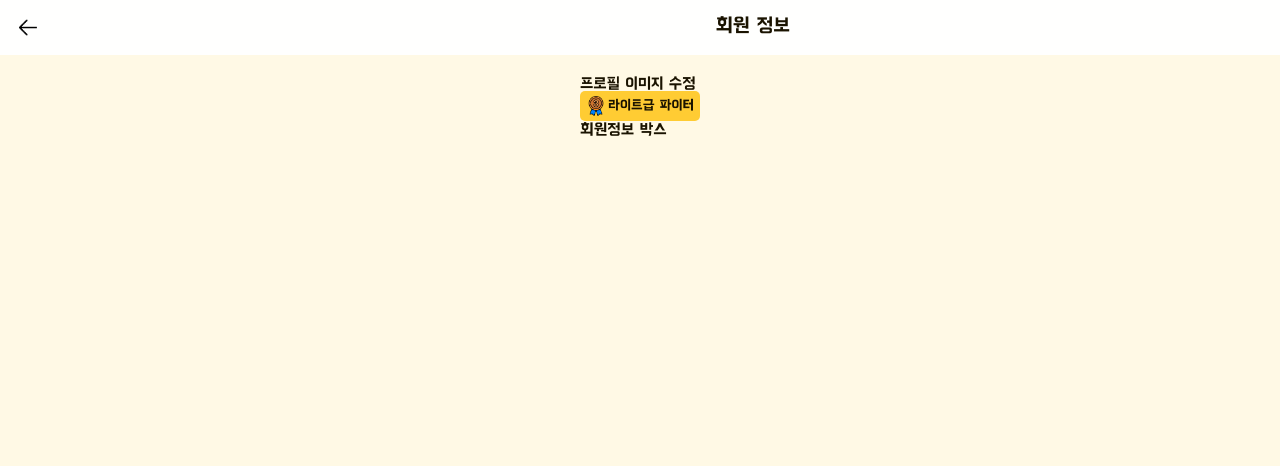
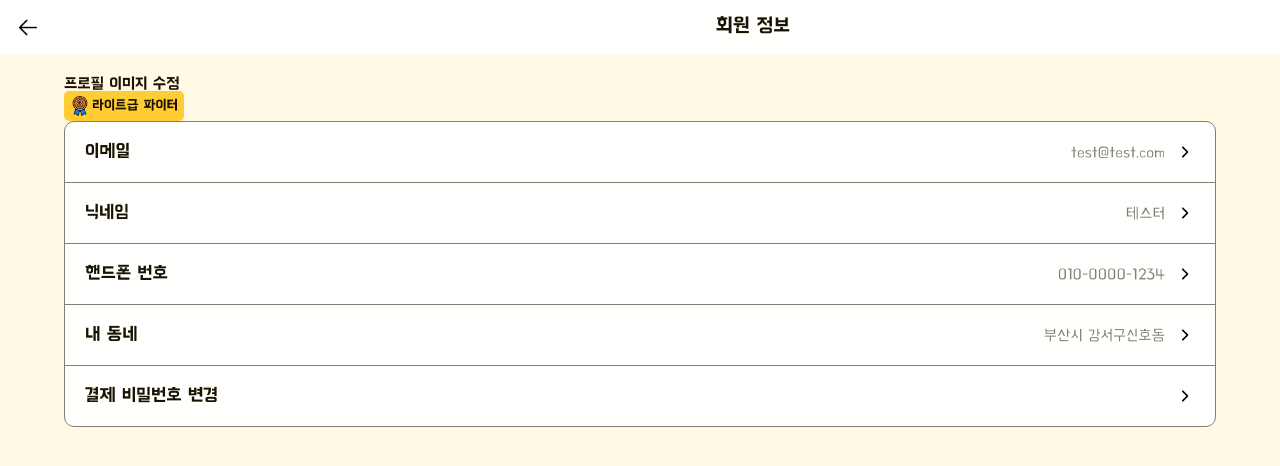
Before and after one commit to yty455/Street-Food-Fighter, a Next.js app in the folder frontend/customer/: page /userinfo in a window 1280 px wide. Shown: the top 466 px of the page. Built offline with nearby package versions, Linux system fonts and the light colour scheme; no server answers.

Commit message:
Feat: Info box 컴포넌트 생성 및 디자인

```diff
--- /dev/null
+++ b/frontend/customer/src/components/userinfo/infobox/Userinfo.styled.tsx
@@ -0,0 +1,58 @@
+import styled, { css } from 'styled-components';
+
+const BoxContainer = styled.div.attrs<any>((props) => ({}))`
+  ${(props) => {
+    const white = props.theme.colors.white;
+    const gray = props.theme.colors.gray;
+
+    return css`
+      display: flex;
+      flex-direction: column;
+      background-color: ${white};
+      align-items: center;
+      border-radius: 10px;
+      width: 90vw;
+      border: 0.5px solid ${gray};
+    `;
+  }};
+`;
+
+const ContentBox = styled.div.attrs<any>((props) => ({}))`
+  ${(props) => {
+    const gray = props.theme.colors.gray;
+
+    return css`
+      padding: 20px;
+      display: flex;
+      width: 100%;
+      justify-content: space-between;
+      border-bottom: 0.5px solid ${gray};
+
+      &:last-child {
+        border-bottom: none;
+      }
+    `;
+  }};
+`;
+
+const Right = styled.div`
+  display: flex;
+  gap: 10px;
+  align-items: center;
+`;
+
+const Content = styled.div.attrs<any>((props) => ({}))`
+  ${(props) => {
+    const font = props.theme.fonts.air;
+    const gray = props.theme.colors.gray;
+    return css`
+      font-family: ${font};
+      color: ${gray};
+    `;
+  }};
+`;
+
+const InfoTitle = styled.div`
+  font-size: 18px;
+`;
+export { BoxContainer, ContentBox, Right, Content, InfoTitle };
--- /dev/null
+++ b/frontend/customer/src/components/userinfo/infobox/index.tsx
@@ -0,0 +1,47 @@
+import { user } from '@/temp/user';
+import { BoxContainer, Content, ContentBox, InfoTitle, Right } from './Userinfo.styled';
+
+const InfoBox = () => {
+  const curuser = user;
+  return (
+    <BoxContainer>
+      <ContentBox>
+        <InfoTitle>이메일</InfoTitle>
+        <Right>
+          <Content>{curuser.email}</Content>
+          <img src="/images/common/right.png" style={{ height: '20px' }} />
+        </Right>
+      </ContentBox>
+      <ContentBox>
+        <InfoTitle>닉네임</InfoTitle>
+        <Right>
+          <Content>{curuser.nickname}</Content>
+          <img src="/images/common/right.png" style={{ height: '20px' }} />
+        </Right>
+      </ContentBox>
+      <ContentBox>
+        <InfoTitle>핸드폰 번호</InfoTitle>
+        <Right>
+          <Content>{curuser.phone}</Content>
+          <img src="/images/common/right.png" style={{ height: '20px' }} />
+        </Right>
+      </ContentBox>
+      <ContentBox>
+        <InfoTitle>내 동네</InfoTitle>
+        <Right>
+          <Content>
+            {curuser.region1} {curuser.region2}
+            {curuser.region3} {curuser.region4}
+          </Content>
+          <img src="/images/common/right.png" style={{ height: '20px' }} />
+        </Right>
+      </ContentBox>
+      <ContentBox>
+        <InfoTitle>결제 비밀번호 변경</InfoTitle>
+        <img src="/images/common/right.png" style={{ height: '20px' }} />
+      </ContentBox>
+    </BoxContainer>
+  );
+};
+
+export default InfoBox;
--- a/frontend/customer/src/pagecomponents/userinfo/index.tsx
+++ b/frontend/customer/src/pagecomponents/userinfo/index.tsx
@@ -3,6 +3,7 @@ import { TopContent, Topbar, UserInfoContainer } from './Userinfo.styled';
 import { useRouter } from 'next/navigation';
 import { user } from '@/temp/user';
 import { LevelType } from '@/types/level.type';
+import InfoBox from '@/components/userinfo/infobox';
 const UserInfo = () => {
   const router = useRouter();
 
@@ -26,7 +27,7 @@ const UserInfo = () => {
         <div>프로필 이미지 수정</div>
         <Level level={curuser.grade as LevelType}></Level>
 
-        <div>회원정보 박스</div>
+        <InfoBox></InfoBox>
       </div>
     </UserInfoContainer>
   );
--- a/frontend/customer/src/temp/user.ts
+++ b/frontend/customer/src/temp/user.ts
@@ -7,8 +7,8 @@ export const user = {
   grade: 'LIGHT',
   role: 'USER',
   socialType: null,
-  region1: null,
-  region2: null,
-  region3: null,
+  region1: '부산시',
+  region2: '강서구',
+  region3: '신호동',
   region4: '',
 };
```
